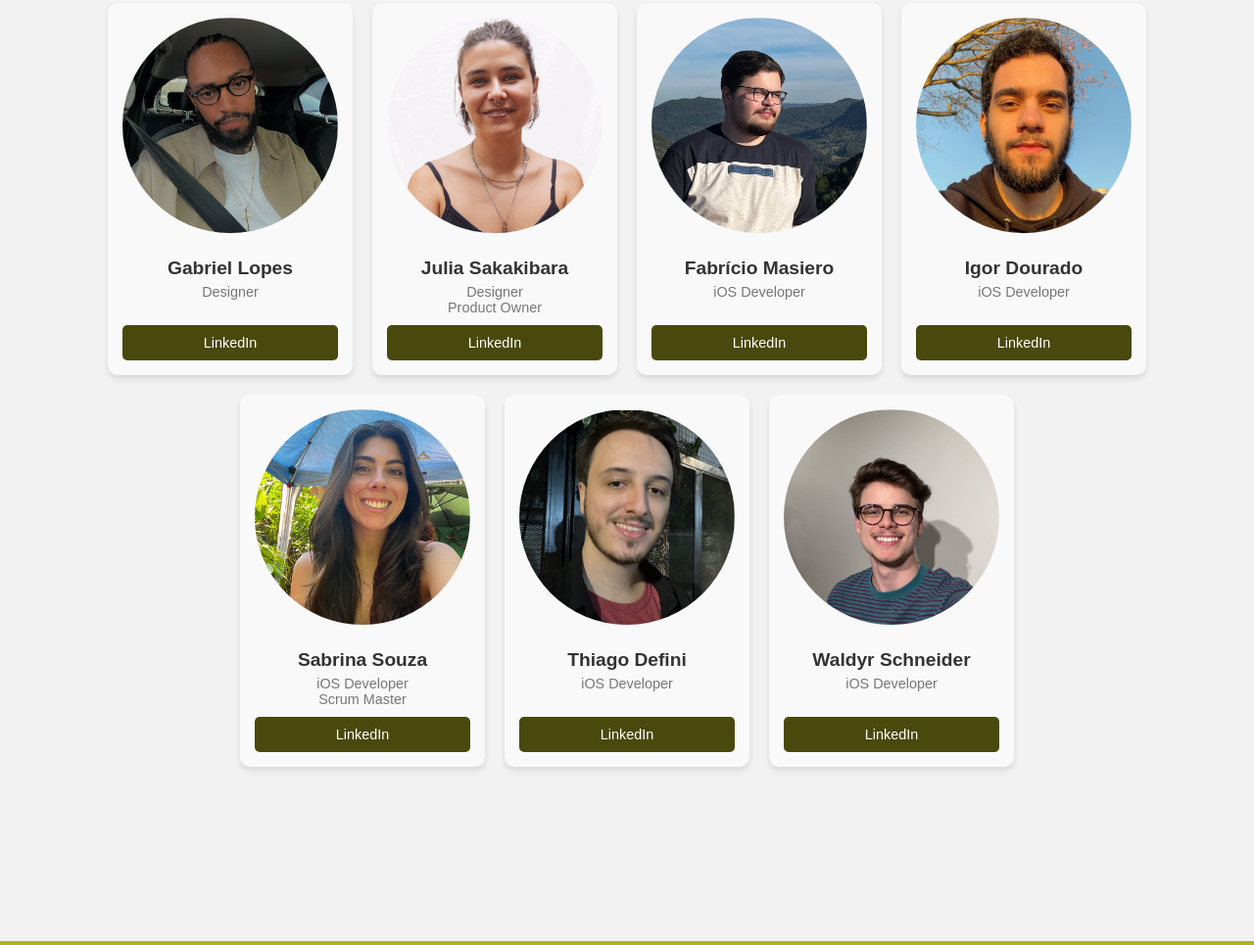
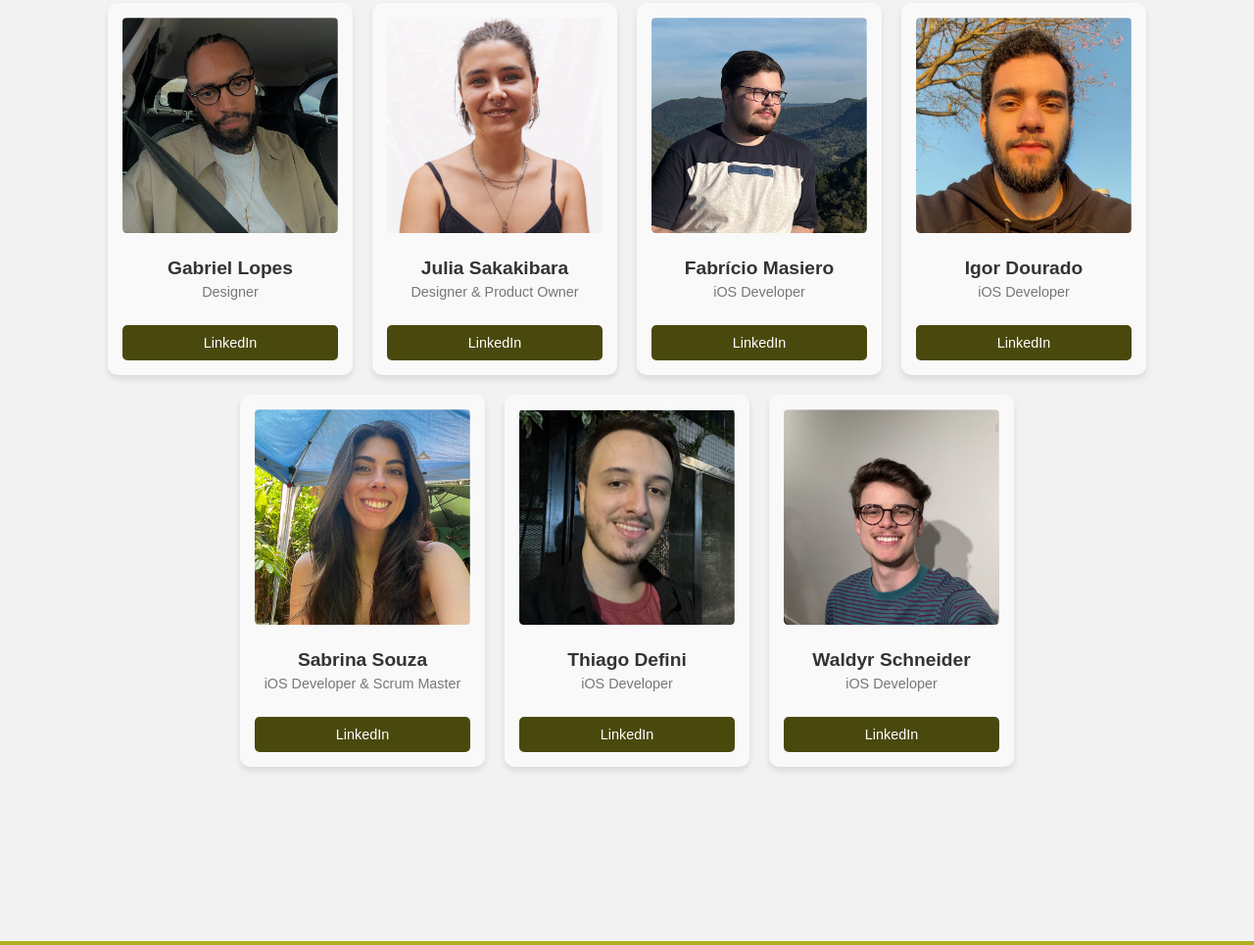
Before and after one commit to juliasakakibara/LandingPageAuway, a plain HTML site: page index.html in a window 1280 px wide. Shown: the part 784-1749 px from the top of the page at 98% size. Drawn offline with nearby package versions, Linux system fonts and the light colour scheme.

Commit message:
fix:target_blank no contato

```diff
--- a/css/style-about.css
+++ b/css/style-about.css
@@ -74,7 +74,7 @@ h1 {
     /* Limita a largura máxima */
     height: auto;
     /* Ajuste a altura automaticamente para manter a proporção */
-    border-radius: 50%;
+    border-radius: 2%;
     object-fit: cover;
     margin-bottom: 15px;
     /* Adiciona espaço entre a imagem e o conteúdo */
--- a/index.html
+++ b/index.html
@@ -30,7 +30,7 @@
                         <a href="#" class="nav_menu_link" id="nav-app">app</a>
                     </li> -->
                     <li class="nav_menu_item">
-                        <a href="https://www.instagram.com/auwayapp/" class="nav_menu_link" id="nav-help">Contato</a>
+                        <a href="https://www.instagram.com/auwayapp/" class="nav_menu_link" id="nav-help" target="_blank">Contato</a>
                     </li>
                     <a href="https://apps.apple.com/br/app/auway/id6553404450" target="_blank">
                         <button class="btn documentation_btn" id="btn2">Baixe Já</button>
@@ -88,8 +88,8 @@
             <div class="team-member">
                 <img src="./img/julis.png" alt="Julia Sakakibara">
                 <h3>Julia Sakakibara</h3>
-                <p>Designer</p>
-                <div class="po-scrum">Product Owner</div>
+                <p>Designer & Product Owner</p>
+                <!-- <div class="po-scrum">Product Owner</div>  -->
                 <a href="https://www.linkedin.com/in/juliasakakibara/" target="_blank" class="linkedin-btn">LinkedIn</a>
             </div>
             <div class="team-member">
@@ -107,8 +107,8 @@
             <div class="team-member">
                 <img src="./img/sabris.png" alt="Sabrina Souza">
                 <h3>Sabrina Souza</h3>
-                <p>iOS Developer</p>
-                <div class="po-scrum">Scrum Master</div>
+                <p>iOS Developer & Scrum Master</p>
+                <!-- <div class="po-scrum">Scrum Master</div>  -->
                 <a href="https://www.linkedin.com/in/sabrinavelasque/" target="_blank" class="linkedin-btn">LinkedIn</a>
             </div>
             <div class="team-member">
```
